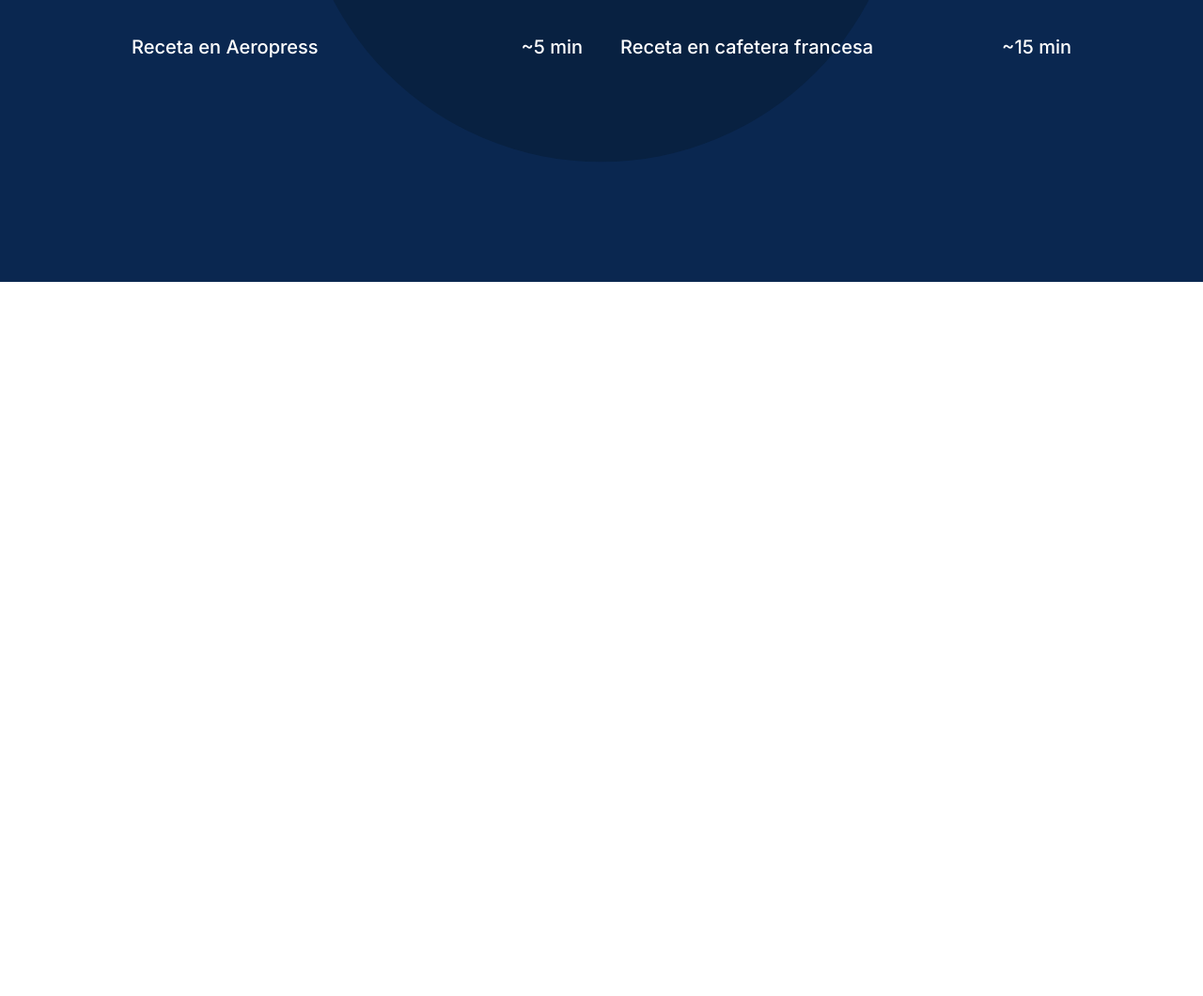
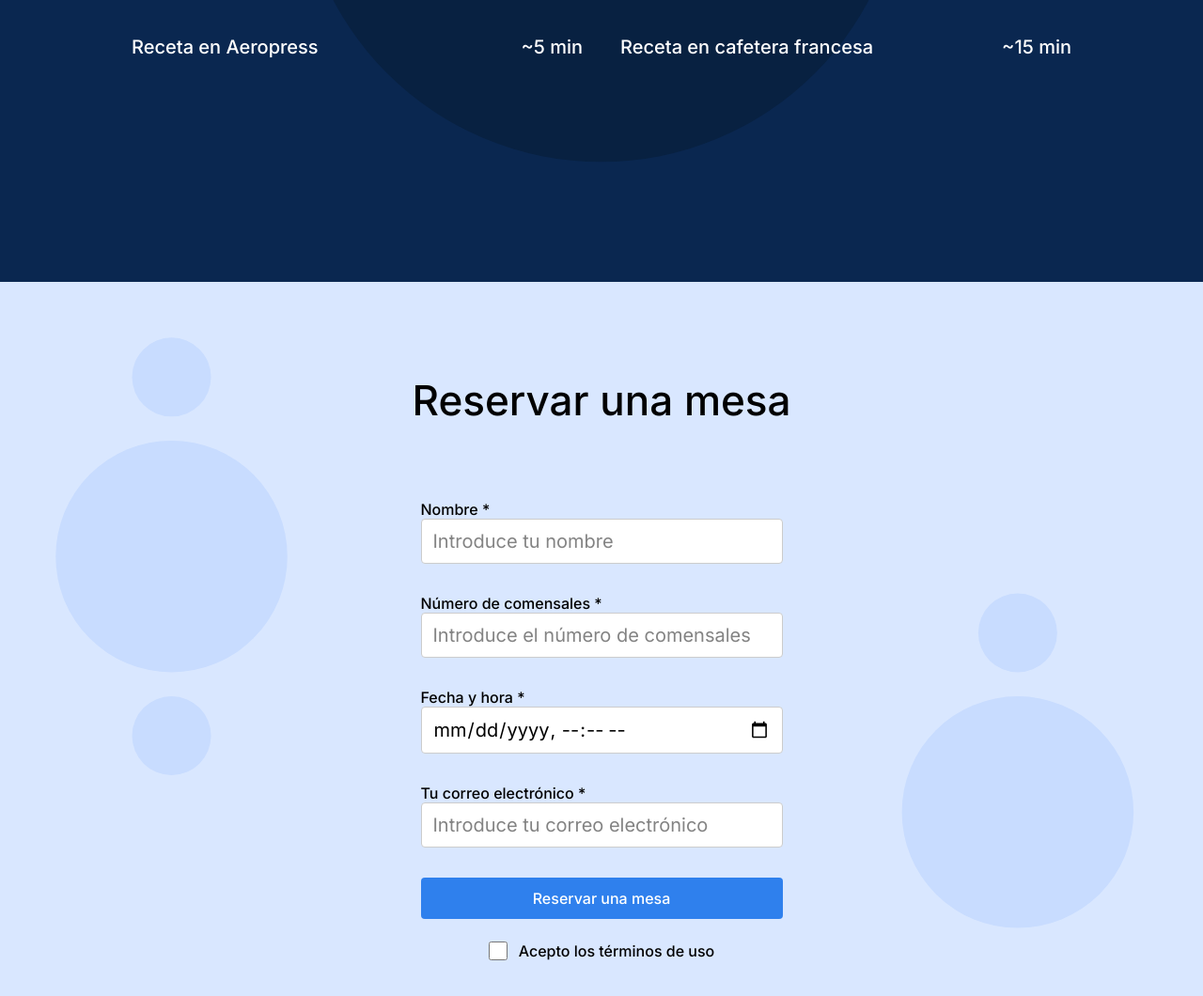
Before and after one commit to AlexCroes/web_project_coffeeshop, a plain HTML site: page index.html in a window 1280 px wide. Shown: the part 1398-2458 px from the top of the page at 94% size. Before the commit the page ends 1698 px from the top, so only its background shows below. Drawn offline with Linux system fonts and the light colour scheme.

Commit message:
Nueva actualización de mi proyecto

```diff
--- a/index.html
+++ b/index.html
@@ -93,7 +93,6 @@
                 height="315"
                 src="https://www.youtube.com/embed/j6VlT_jUVPc?si=GJUspSC2hSqvrf6X"
                 title="YouTube video player"
-                frameborder="0"
                 allow="accelerometer; autoplay; clipboard-write; encrypted-media; gyroscope; picture-in-picture; web-share"
                 referrerpolicy="strict-origin-when-cross-origin"
                 allowfullscreen
@@ -110,7 +109,6 @@
                 height="315"
                 src="https://www.youtube.com/embed/st571DYYTR8?si=9-LYxL2Q712NgBDJ"
                 title="YouTube video player"
-                frameborder="0"
                 allow="accelerometer; autoplay; clipboard-write; encrypted-media; gyroscope; picture-in-picture; web-share"
                 referrerpolicy="strict-origin-when-cross-origin"
                 allowfullscreen
@@ -122,7 +120,75 @@
             </div>
           </div>
         </section>
-        <section class="reservation" id="reservation"></section>
+
+        <section class="reservation" id="reservation">
+          <h2 class="reservation__title">Reservar una mesa</h2>
+          <form class="reservation__form form">
+            <fieldset class="form__fieldset">
+              <label class="form__label" for="name"
+                >Nombre *
+                <input
+                  type="text"
+                  class="form__input"
+                  id="name"
+                  name="customer_name"
+                  placeholder="Introduce tu nombre"
+                  required
+                />
+              </label>
+
+              <label class="form__label" for="guests">
+                Número de comensales *
+                <input
+                  type="number"
+                  class="form__input"
+                  id="guests"
+                  name="guests_count"
+                  placeholder="Introduce el número de comensales"
+                  required
+                />
+              </label>
+
+              <label class="form__label" for="date">
+                Fecha y hora *
+                <input
+                  type="datetime-local"
+                  class="form__input"
+                  id="date"
+                  name="reservation_datetime"
+                  required
+                />
+              </label>
+
+              <label class="form__label" for="email">
+                Tu correo electrónico *
+                <input
+                  type="email"
+                  class="form__input"
+                  id="email"
+                  name="customer_email"
+                  placeholder="Introduce tu correo electrónico"
+                  required
+                />
+              </label>
+
+              <button type="submit" class="form__button">
+                Reservar una mesa
+              </button>
+
+              <label class="form__label form__label_type_checkbox" for="terms">
+                <input
+                  type="checkbox"
+                  class="form__checkbox"
+                  id="terms"
+                  name="terms_accepted"
+                  required
+                />
+                Acepto los términos de uso
+              </label>
+            </fieldset>
+          </form>
+        </section>
       </main>
 
       <footer class="footer"></footer>
--- a/pages/index.css
+++ b/pages/index.css
@@ -118,9 +118,8 @@
 
 .nav__link {
   font-family: "Inter", Arial, sans-serif;
-  font-size: normal;
+  font-size: 16px;
   font-weight: 500;
-  font-size: 16px;
   line-height: 20px;
   color: #000;
   text-decoration: none;
@@ -184,3 +183,106 @@
   font-size: 20px;
   line-height: 30px;
 }
+
+.reservation {
+  background-color: #d9e7ff;
+  background-image: url(../images/background_reservation.svg);
+  background-repeat: no-repeat;
+  background-position: center;
+  background-size: cover;
+  display: flex;
+  flex-direction: column;
+  align-items: center;
+  padding: 100px 0 120px;
+}
+
+.reservation__title {
+  text-align: center;
+  margin: 0 0 80px;
+  font-family: "Inter", Arial, sans-serif;
+  font-style: normal;
+  font-weight: 500;
+  font-size: 44px;
+  line-height: 52px;
+}
+
+.reservation__form {
+  margin: 0 auto;
+}
+
+.form {
+  max-width: 385px;
+  width: 100%;
+}
+
+.form__fieldset {
+  border: 0;
+  margin: 0;
+  padding: 0;
+  min-width: 0;
+}
+
+.form__label {
+  display: flex;
+  flex-direction: column;
+  margin-bottom: 32px;
+  font-family: "Inter", Arial, sans-serif;
+  font-style: normal;
+  font-weight: 500;
+  font-size: 16px;
+  line-height: 20px;
+}
+
+.form__input {
+  width: 100%;
+  box-sizing: border-box;
+  border-radius: 4px;
+  padding: 8px 12px;
+  border: 1px solid #ccc;
+  font-family: "Inter", Arial, sans-serif;
+  font-style: normal;
+  font-weight: normal;
+  font-size: 20px;
+  line-height: 30px;
+}
+
+.form__input::placeholder {
+  color: #838383;
+}
+
+.form__button {
+  width: 100%;
+  margin: 0 0 12px;
+  border-radius: 4px;
+  padding: 12px 24px;
+  border: none;
+  background-color: #2f80ed;
+  color: #fff;
+  cursor: pointer;
+  transition: opacity 0.2s;
+  font-family: "Inter", Arial, sans-serif;
+  font-style: normal;
+  font-weight: 500;
+  font-size: 16px;
+  line-height: 20px;
+}
+
+.form__button:hover {
+  opacity: 0.7;
+}
+
+.form__label_type_checkbox {
+  display: flex;
+  flex-direction: row;
+  align-items: center;
+  justify-content: center;
+  gap: 12px;
+  margin-top: 12px;
+  margin-bottom: 20px;
+}
+
+.form__checkbox {
+  width: 20px;
+  height: 20px;
+  border-radius: 2px;
+}
```
Also changed, not shown: images/check.svg (deleted).
